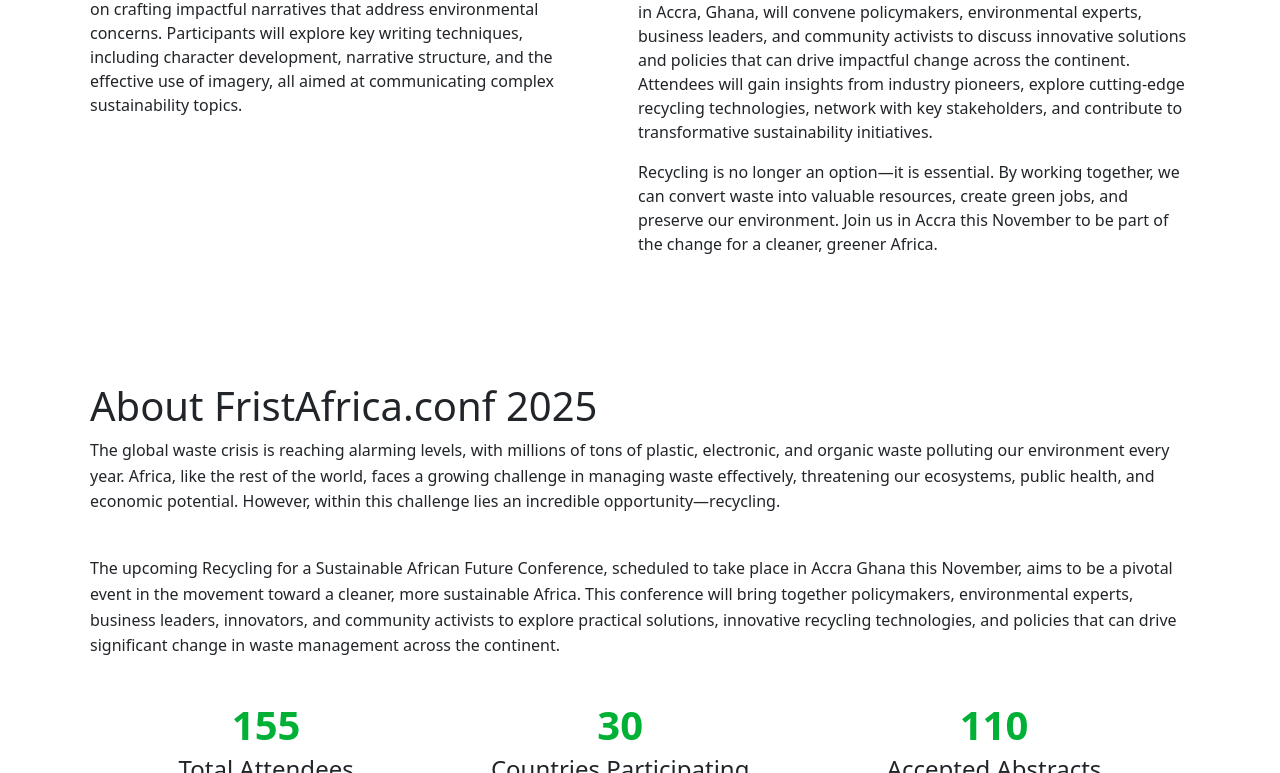
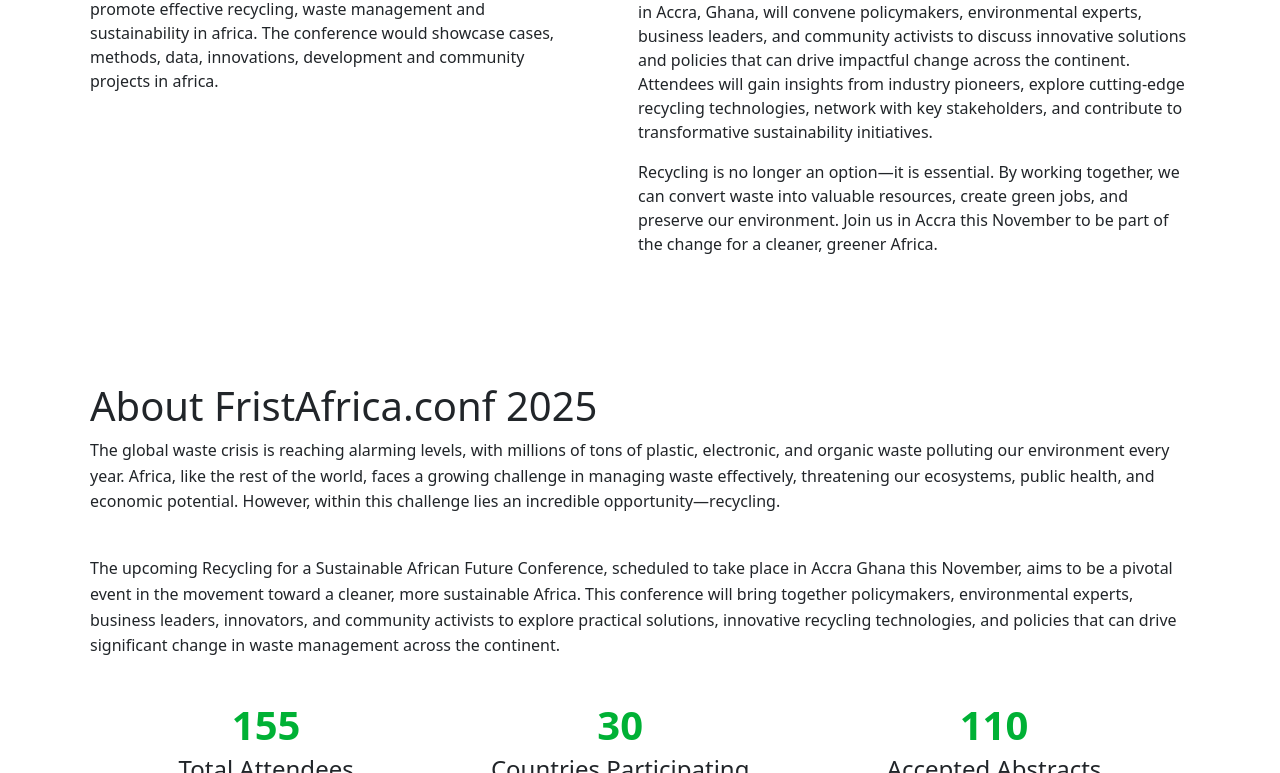
Before and after one commit to Kelvinswebdev/firstafrica, a plain HTML site: page index.html in a window 1280 px wide. Shown: the part 1260-2033 px from the top of the page. Drawn offline with nearby package versions, Linux system fonts and the light colour scheme.

Commit message:
Update index.html

```diff
--- a/index.html
+++ b/index.html
@@ -82,7 +82,7 @@
         <div class="split1left">
             <img src="pics/logo.png" class="logo" alt="">
 
-            <p>This workshop is designed to enhance writing skills with a focus on crafting impactful narratives that address environmental concerns. Participants will explore key writing techniques, including character development, narrative structure, and the effective use of imagery, all aimed at communicating complex sustainability topics. </p>
+            <p>The 1st Africa recycling initiative conference Accra is designed to promote effective recycling, waste management and sustainability in africa. The conference would showcase cases, methods, data, innovations, development and community projects in africa. </p>
         </div>
 
 
```
